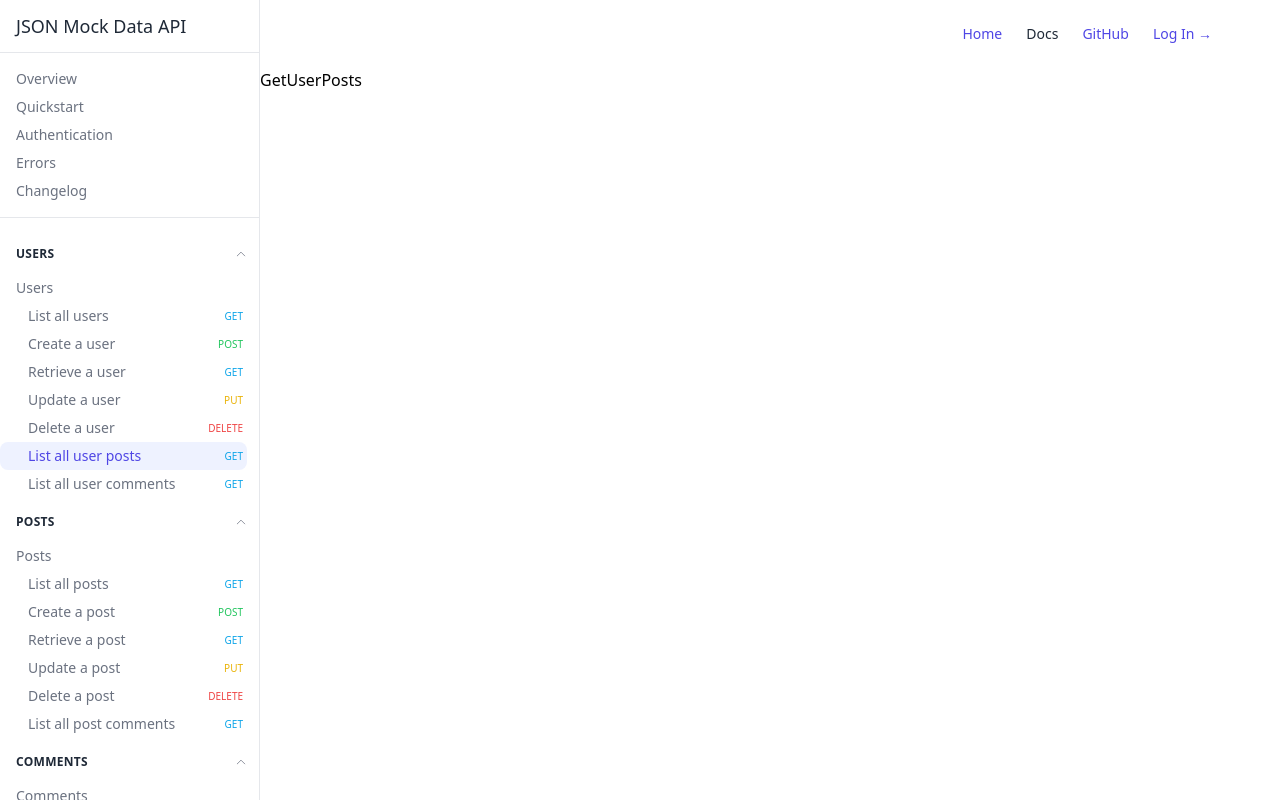
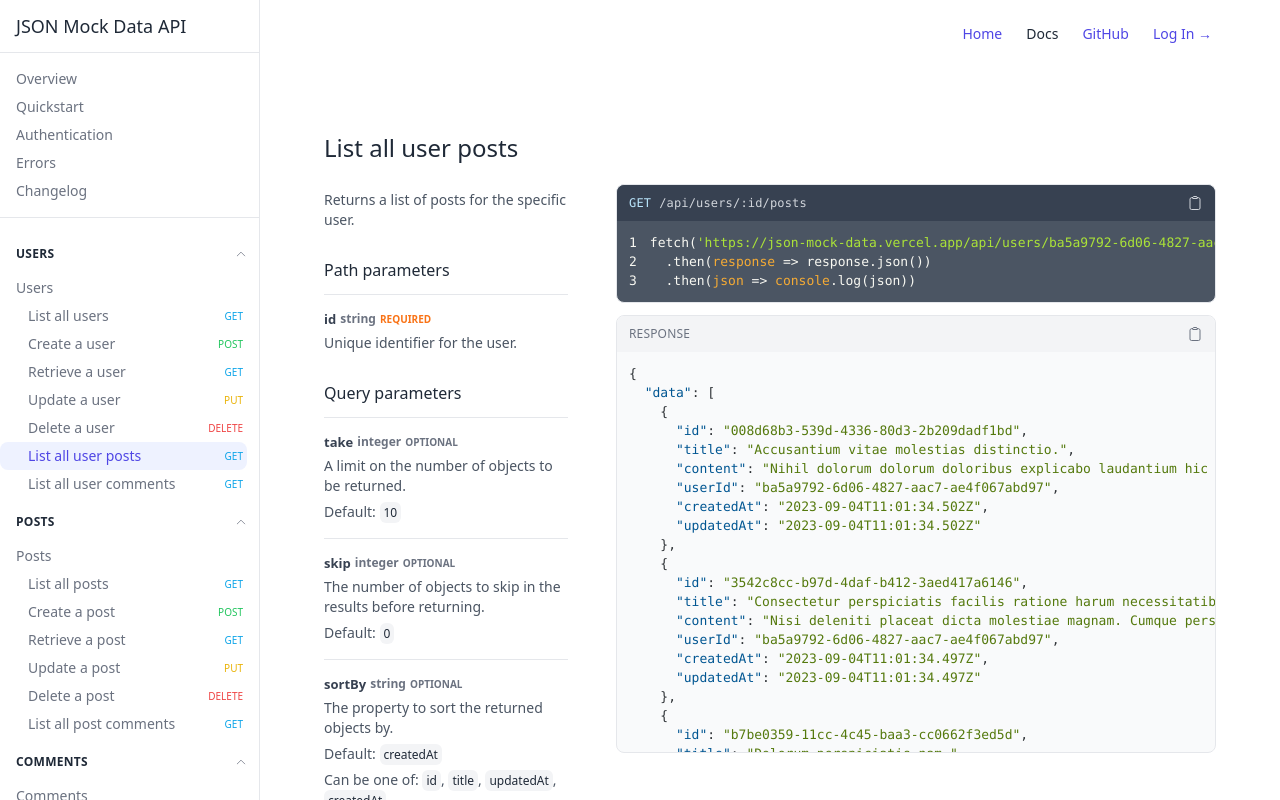
Before and after one commit to PrVille/json-mock-data-api, a React (Vite) app in the folder frontend/: page /docs/users/list-posts in a window 1280 px wide. Built offline with nearby package versions, Linux system fonts and the light colour scheme.

Commit message:
list all user posts page

```diff
--- a/frontend/src/pages/Users/ListUserPosts.tsx
+++ b/frontend/src/pages/Users/ListUserPosts.tsx
@@ -1,5 +1,207 @@
+import { Link } from "react-router-dom"
+import Content from "../../components/Content"
+import ExampleResponse from "../../components/ExampleResponse"
+import Page from "../../components/Page"
+import { Method } from "../../typings/enums"
+import Highlight from "../../components/Highlight"
+
+const exampleCodeBlock = `fetch('https://json-mock-data.vercel.app/api/users/ba5a9792-6d06-4827-aac7-ae4f067abd97/posts?take=3&sortBy=title')
+  .then(response => response.json())
+  .then(json => console.log(json))`
+
+const exampleResponse = {
+  data: [
+    {
+      id: "008d68b3-539d-4336-80d3-2b209dadf1bd",
+      title: "Accusantium vitae molestias distinctio.",
+      content:
+        "Nihil dolorum dolorum doloribus explicabo laudantium hic voluptatem. Iure dolor recusandae itaque recusandae temporibus sequi fugiat dolorem. Magni a temporibus corporis error animi fugiat.\nSequi sapiente mollitia harum dolor ex ad illo nemo inventore. Beatae facilis iste. Animi unde doloribus saepe accusantium hic.\nRepellat quisquam vero quos architecto quas expedita. Aliquid itaque earum accusamus dignissimos consequatur nihil. Quasi ut suscipit cupiditate necessitatibus tempore cupiditate perferendis error.\nIpsum veniam non suscipit quae. Dolor minima temporibus ab dolor et. Sequi fugiat ab dolorem.",
+      userId: "ba5a9792-6d06-4827-aac7-ae4f067abd97",
+      createdAt: "2023-09-04T11:01:34.502Z",
+      updatedAt: "2023-09-04T11:01:34.502Z",
+    },
+    {
+      id: "3542c8cc-b97d-4daf-b412-3aed417a6146",
+      title:
+        "Consectetur perspiciatis facilis ratione harum necessitatibus sequi.",
+      content:
+        "Nisi deleniti placeat dicta molestiae magnam. Cumque perspiciatis molestiae corporis rerum quam asperiores. Eos quam magni ipsam iure deleniti eaque a modi ducimus.",
+      userId: "ba5a9792-6d06-4827-aac7-ae4f067abd97",
+      createdAt: "2023-09-04T11:01:34.497Z",
+      updatedAt: "2023-09-04T11:01:34.497Z",
+    },
+    {
+      id: "b7be0359-11cc-4c45-baa3-cc0662f3ed5d",
+      title: "Dolorum perspiciatis nam.",
+      content:
+        "Nulla consequuntur a ipsa officiis. Nisi rerum doloremque. Sunt suscipit recusandae.\nPlaceat facilis quisquam cumque ullam dolorum itaque veritatis architecto. Necessitatibus fuga labore. Blanditiis accusantium quo.\nExercitationem molestias placeat. Quos voluptatum quae nam beatae facere aut aperiam. Accusantium consequuntur molestias labore minus error vitae libero.",
+      userId: "ba5a9792-6d06-4827-aac7-ae4f067abd97",
+      createdAt: "2023-09-04T11:01:34.504Z",
+      updatedAt: "2023-09-04T11:01:34.504Z",
+    },
+  ],
+  total: 10,
+  skip: 0,
+  take: 3,
+}
+
 const ListUserPosts = () => {
-  return <div>GetUserPosts</div>
+  return (
+    <Page>
+      <Page.Section>
+        <Page.Section.Title>List all user posts</Page.Section.Title>
+
+        <Page.Section.Body>
+          <Page.Section.Content>
+            <Content.Subtitle>
+              Returns a list of posts for the specific user.
+            </Content.Subtitle>
+
+            <Content.Parameters>
+              <Content.Parameters.Title>
+                Path parameters
+              </Content.Parameters.Title>
+              <Content.Parameters.List>
+                <Content.Parameters.ListItem>
+                  <Content.Parameters.ListItemLabel
+                    name="id"
+                    type="string"
+                    required
+                  />
+                  <Content.Parameters.ListItemDescription>
+                    Unique identifier for the user.
+                  </Content.Parameters.ListItemDescription>
+                </Content.Parameters.ListItem>
+              </Content.Parameters.List>
+            </Content.Parameters>
+
+            <Content.Parameters>
+              <Content.Parameters.Title>
+                Query parameters
+              </Content.Parameters.Title>
+              <Content.Parameters.List>
+                <Content.Parameters.ListItem>
+                  <Content.Parameters.ListItemLabel
+                    name="take"
+                    type="integer"
+                    optional
+                  />
+                  <Content.Parameters.ListItemDescription>
+                    A limit on the number of objects to be returned.
+                  </Content.Parameters.ListItemDescription>
+                  <Content.Parameters.ListItemDescription>
+                    Default: <Highlight>10</Highlight>
+                  </Content.Parameters.ListItemDescription>
+                </Content.Parameters.ListItem>
+
+                <Content.Parameters.ListItem>
+                  <Content.Parameters.ListItemLabel
+                    name="skip"
+                    type="integer"
+                    optional
+                  />
+                  <Content.Parameters.ListItemDescription>
+                    The number of objects to skip in the results before
+                    returning.
+                  </Content.Parameters.ListItemDescription>
+                  <Content.Parameters.ListItemDescription>
+                    Default: <Highlight>0</Highlight>
+                  </Content.Parameters.ListItemDescription>
+                </Content.Parameters.ListItem>
+
+                <Content.Parameters.ListItem>
+                  <Content.Parameters.ListItemLabel
+                    name="sortBy"
+                    type="string"
+                    optional
+                  />
+                  <Content.Parameters.ListItemDescription>
+                    The property to sort the returned objects by.
+                  </Content.Parameters.ListItemDescription>
+                  <Content.Parameters.ListItemDescription>
+                    Default: <Highlight>createdAt</Highlight>
+                  </Content.Parameters.ListItemDescription>
+                  <Content.Parameters.ListItemDescription>
+                    Can be one of: <Highlight>id</Highlight>,{" "}
+                    <Highlight>title</Highlight>,{" "}
+                    <Highlight>updatedAt</Highlight>,{" "}
+                    <Highlight>createdAt</Highlight>
+                  </Content.Parameters.ListItemDescription>
+                </Content.Parameters.ListItem>
+
+                <Content.Parameters.ListItem>
+                  <Content.Parameters.ListItemLabel
+                    name="sortOrder"
+                    type="string"
+                    optional
+                  />
+                  <Content.Parameters.ListItemDescription>
+                    The direction to sort the returned objects by.
+                  </Content.Parameters.ListItemDescription>
+                  <Content.Parameters.ListItemDescription>
+                    Default: <Highlight>asc</Highlight>
+                  </Content.Parameters.ListItemDescription>
+                  <Content.Parameters.ListItemDescription>
+                    Can be one of: <Highlight>asc</Highlight>,{" "}
+                    <Highlight>desc</Highlight>
+                  </Content.Parameters.ListItemDescription>
+                </Content.Parameters.ListItem>
+              </Content.Parameters.List>
+            </Content.Parameters>
+
+            <Content.Parameters>
+              <Content.Parameters.Title>Returns</Content.Parameters.Title>
+              <div className="py-3">
+                <Content.Parameters.ListItemDescription>
+                  An object with a <Highlight>data</Highlight> property that
+                  contains an array of up to
+                  <Highlight>take</Highlight> posts for the specific user,
+                  starting after <Highlight>skip</Highlight>, sorted by{" "}
+                  <Highlight>sortBy</Highlight> in the direction of{" "}
+                  <Highlight>sortOrder</Highlight>. Each entry in the array is a
+                  separate post object. If no posts for the specific user are
+                  available, the resulting array will be empty. The return
+                  object also contains meta data <Highlight>total</Highlight>,{" "}
+                  <Highlight>skip</Highlight> and <Highlight>take</Highlight>.
+                  Otherwise, this call returns{" "}
+                  <Link
+                    to="/docs/errors"
+                    className="font-medium text-indigo-600 hover:text-gray-800 transition-all"
+                  >
+                    an error
+                  </Link>
+                  .
+                </Content.Parameters.ListItemDescription>
+              </div>
+            </Content.Parameters>
+          </Page.Section.Content>
+
+          <Page.Section.Examples>
+            <ExampleResponse darkMode>
+              <ExampleResponse.TopBar darkMode>
+                <ExampleResponse.TopBar.EndpointTitle
+                  method={Method.get}
+                  endpoint={"/api/users/:id/posts"}
+                />
+                <ExampleResponse.TopBar.CopyButton darkMode />
+              </ExampleResponse.TopBar>
+              <ExampleResponse.Javascript codeBlock={exampleCodeBlock} />
+            </ExampleResponse>
+
+            <ExampleResponse>
+              <ExampleResponse.TopBar>
+                <ExampleResponse.TopBar.Title>
+                  Response
+                </ExampleResponse.TopBar.Title>
+                <ExampleResponse.TopBar.CopyButton />
+              </ExampleResponse.TopBar>
+              <ExampleResponse.Json object={exampleResponse} />
+            </ExampleResponse>
+          </Page.Section.Examples>
+        </Page.Section.Body>
+      </Page.Section>
+    </Page>
+  )
 }
 
 export default ListUserPosts
```
